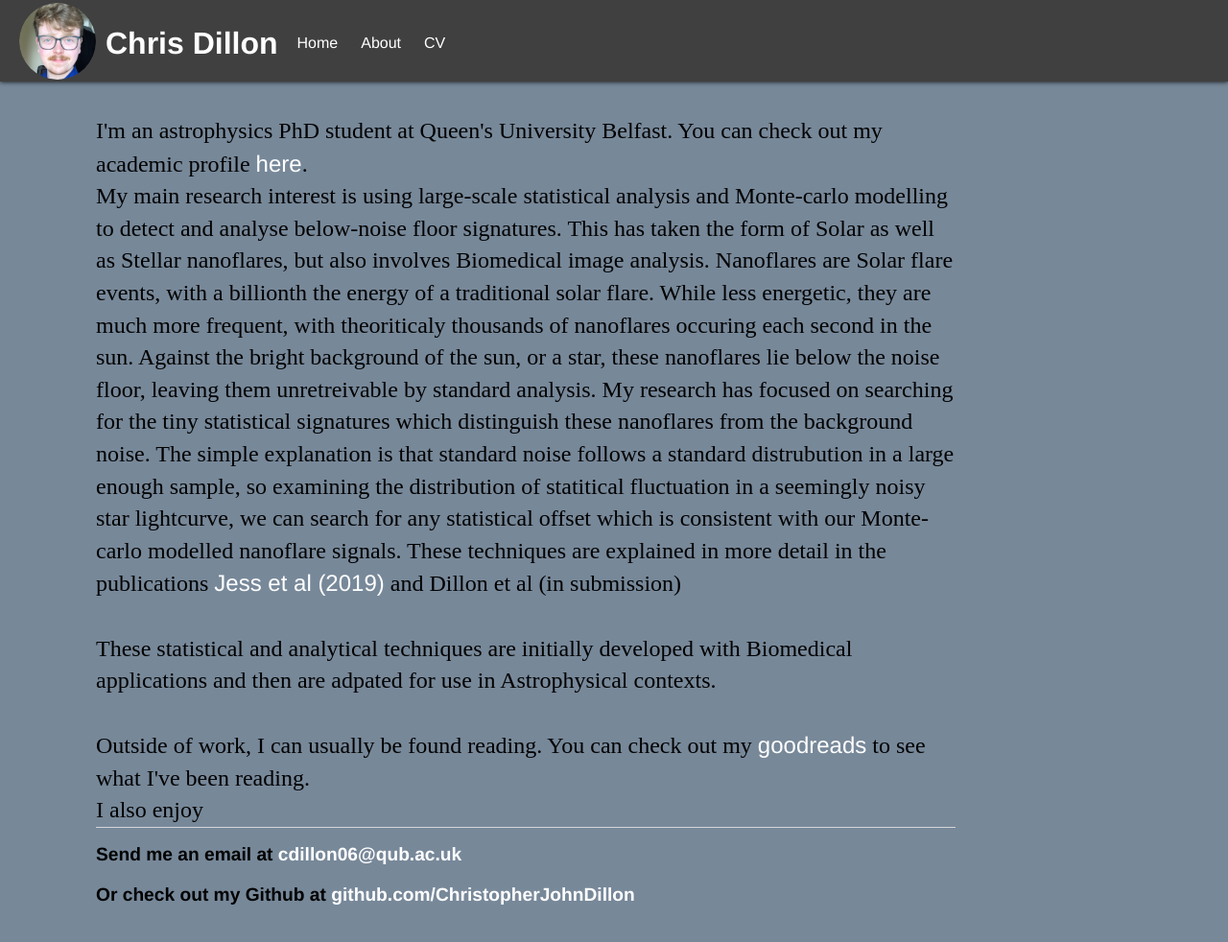
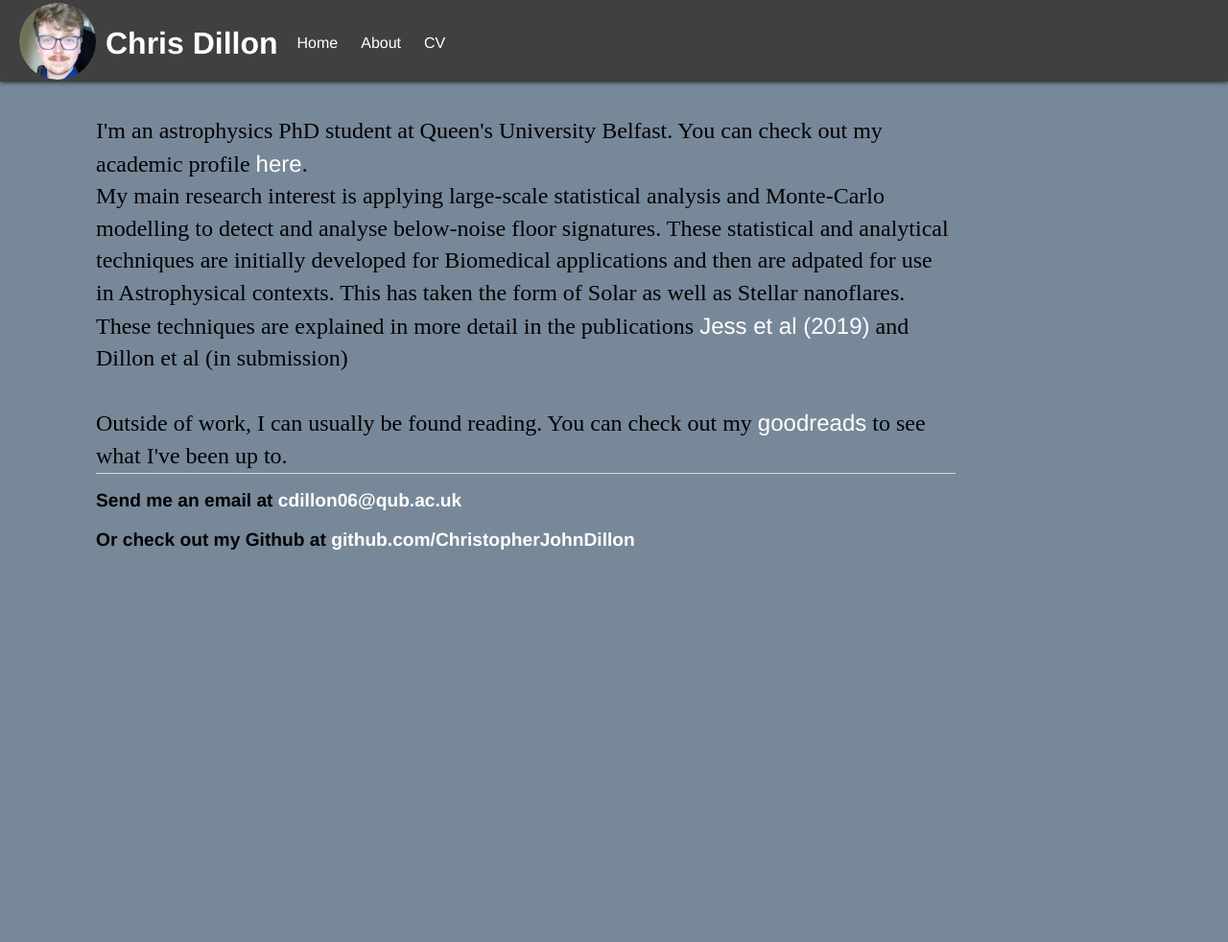
Before and after one commit to ChristopherJohnDillon/ChrisDillon.github.io, a Jekyll site: the page built from about/index.html, in a window 1280 px wide and 982 px high. Shown: the whole window at 96% size. Built offline with Jekyll 4.4.1, drawn with Linux system fonts in a browser that asks for light colours.

Commit message:
Removed Some Detail from About Me

```diff
--- a/about/index.html
+++ b/about/index.html
@@ -8,25 +8,15 @@ title: About Me
 	<!-- <h1>Hi there, I'm Chris Dillon</h1> -->
 	<p>
 	I'm an astrophysics PhD student at Queen's University Belfast. You can check out my academic profile
-
 	<a href="https://pure.qub.ac.uk/en/persons/christopher-dillon">here</a>.
 	<br>
-
-	My main research interest is using large-scale statistical analysis and Monte-carlo modelling to detect and analyse below-noise floor signatures. This has taken the form of Solar as well as Stellar nanoflares,
-	but also involves Biomedical image analysis. Nanoflares are Solar flare events, with a billionth the energy of a traditional solar flare.
-	While less energetic, they are much more frequent, with theoriticaly thousands of nanoflares occuring each second in the sun.
-	Against the bright background of the sun, or a star, these nanoflares lie below the noise floor, leaving them unretreivable by standard analysis.
-	My research has focused on searching for the tiny statistical signatures which distinguish these nanoflares from the background noise.
-	The simple explanation is that standard noise follows a standard distrubution in a large enough sample, so examining the distribution of statitical fluctuation in a seemingly noisy star lightcurve,
-	we can search for any statistical offset which is consistent with our Monte-carlo modelled nanoflare signals. These techniques are explained in more detail in the publications
+	My main research interest is applying large-scale statistical analysis and Monte-Carlo modelling to detect and analyse below-noise floor signatures.
+	These statistical and analytical techniques are initially developed for Biomedical applications
+	and then are adpated for use in Astrophysical contexts.
+ This has taken the form of Solar as well as Stellar nanoflares. These techniques are explained in more detail in the publications
 	<a href="https://arxiv.org/pdf/1812.06978.pdf" >Jess et al (2019)</a>
 	and
 	Dillon et al (in submission)
-
-<br>
-<br>
-These statistical and analytical techniques are initially developed with Biomedical applications
-and then are adpated for use in Astrophysical contexts.
 
 <br>
 <br>
@@ -34,9 +24,9 @@ and then are adpated for use in Astrophysical contexts.
 
 Outside of work, I can usually be found reading. You can check out my
 <a href="https://www.goodreads.com/user/show/17038700-chris-dillon" >goodreads</a>
-to see what I've been reading.
+to see what I've been up to.
 <br>
-I also enjoy
+<!-- I also enjoy -->
 
 
 
```
